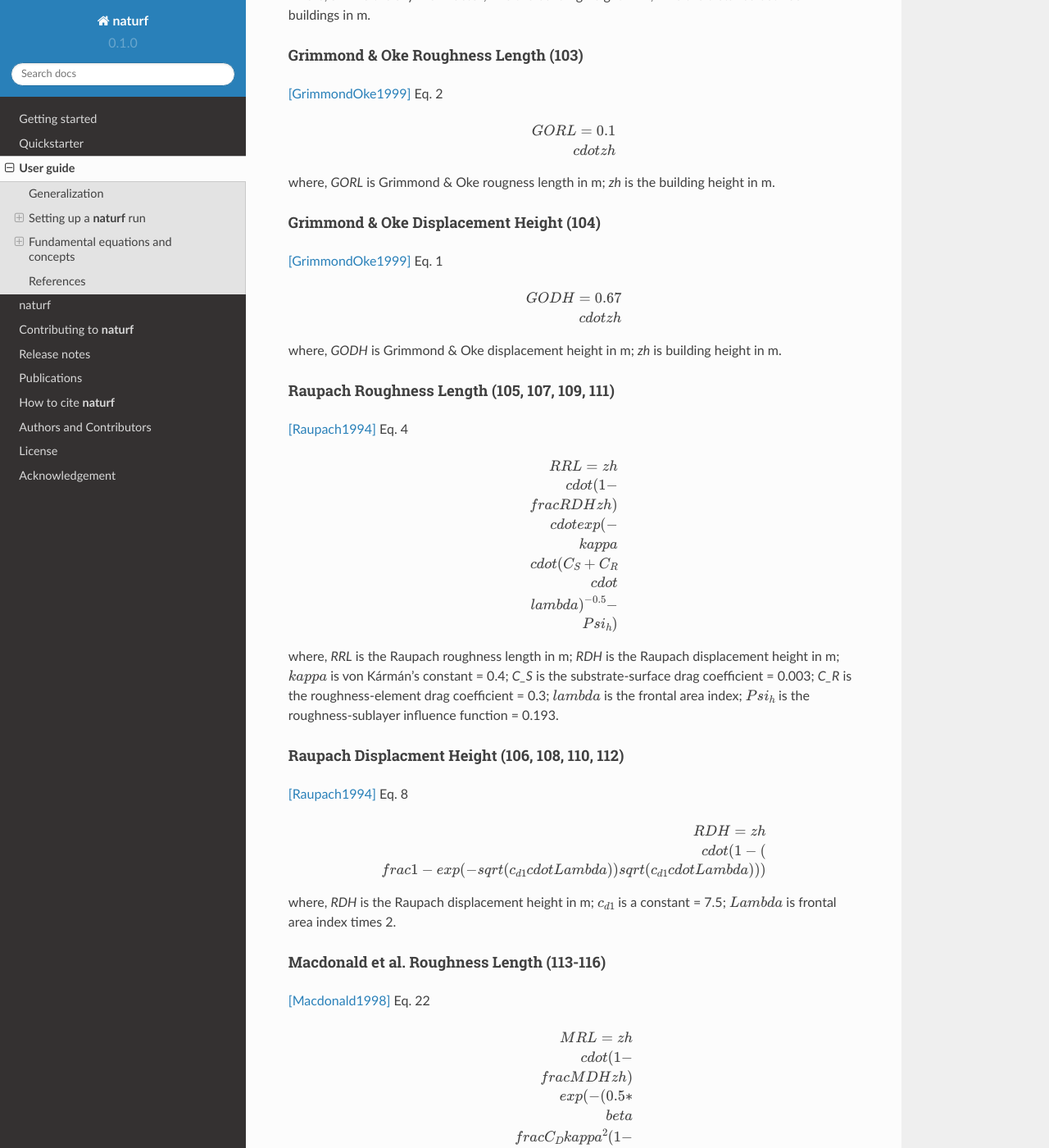
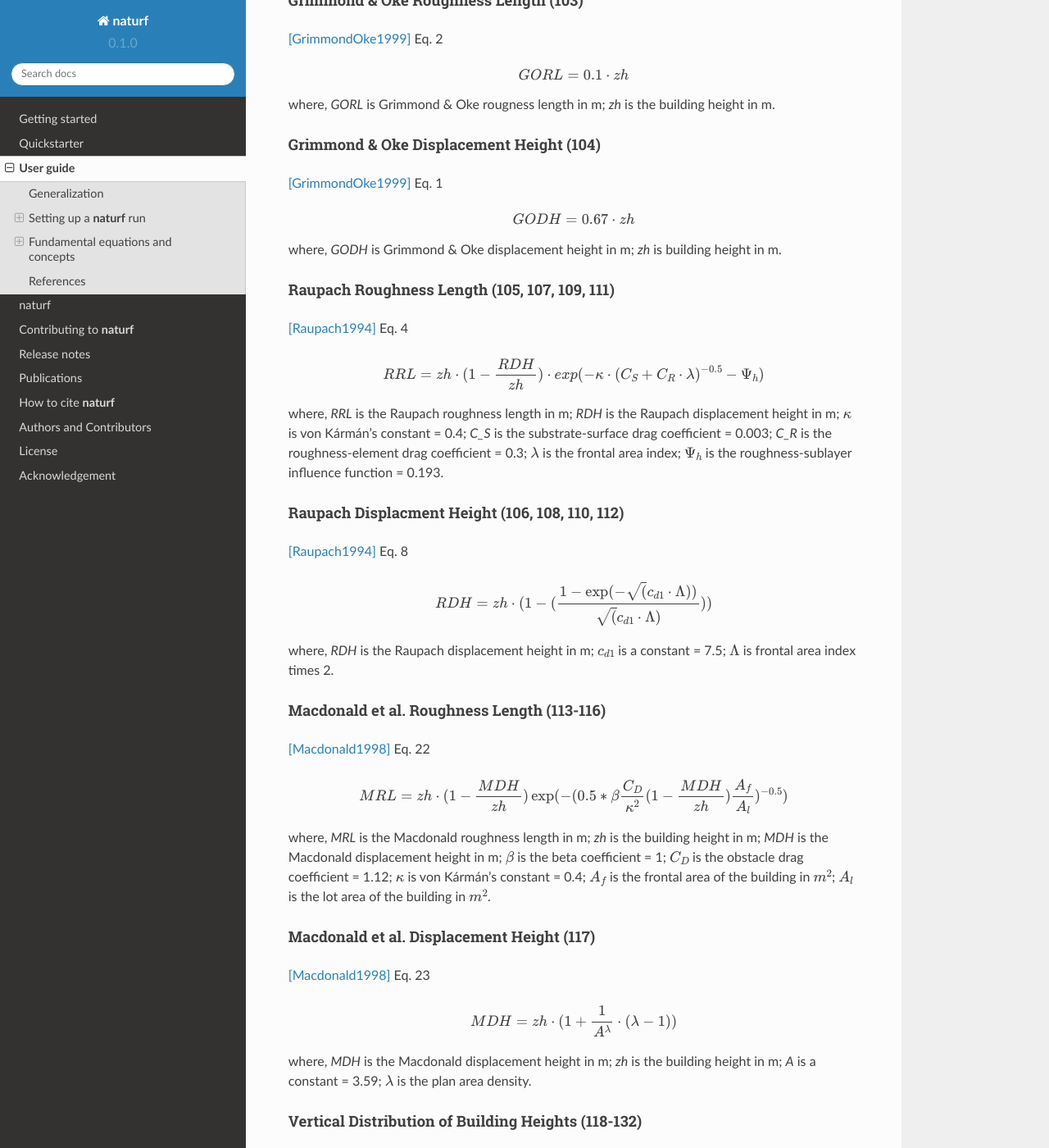
Before and after one commit to IMMM-SFA/naturf, a Sphinx documentation site: the page built from docs/source/user_guide.rst, in a window 1280 px wide and 1400 px high, scrolled down 6017 px. Shown: the whole window at 82% size. Built offline with Sphinx 7.4.7 and the Read the Docs theme 2.0.0, drawn with Linux system fonts in a browser that asks for light colours; formulas are drawn with MathJax 3; some of the changed text lies outside the part shown.

Commit message:
render equations, reorder extensions

```diff
--- a/docs/source/conf.py
+++ b/docs/source/conf.py
@@ -35,19 +35,18 @@ release = version
 # extensions coming with Sphinx (named 'sphinx.ext.*') or your custom
 # ones.
 extensions = [
+    "nbsphinx",
     "sphinx.ext.autodoc",
+    "sphinx.ext.autosectionlabel",
     "sphinx.ext.doctest",
+    "sphinx.ext.githubpages",
+    "sphinx.ext.imgmath",
+    "sphinx.ext.mathjax",
+    "sphinx.ext.napoleon",
     "sphinx.ext.todo",
-    "sphinx.ext.mathjax",
-    "sphinx.ext.imgmath",
     "sphinx.ext.viewcode",
-    "sphinx.ext.githubpages",
-    "sphinx.ext.napoleon",
-    "sphinx.ext.mathjax",
-    "sphinx.ext.autosectionlabel",
+    "sphinx_panels",
     "sphinx_rtd_theme",
-    "sphinx_panels",
-    "nbsphinx",
 ]
 
 # Add any paths that contain templates here, relative to this directory.
--- a/docs/source/user_guide.rst
+++ b/docs/source/user_guide.rst
@@ -53,7 +53,7 @@ Next, assign the y-indices (Note: WRF requires the indexing to begin from the bo
   Second_Index_Y = 32 * ((Number of rows) - !Rows! + 1)
   First_Index_Y = !Second_Index_Y! - 31
 
-The x-indices require an additional step. First, calculate the ``Let_To_Num`` field by turning the letters in the Columns field into numbers using the code below, which can be adjusted to accomodated as many columns as needed:
+The x-indices require an additional step. First, calculate the `Let_To_Num` field by turning the letters in the Columns field into numbers using the code below, which can be adjusted to accomodated as many columns as needed:
 
 .. code-block::
 
@@ -84,7 +84,7 @@ The attribute table should then be exported to an Excel file using the "Table to
 Create CSV file
 ^^^^^^^^^^^^^^^
 
-Now that the tessellation attribute table is an Excel file, all columns can be deleted except for the grid ID column and the indices columns. In new columns, use ``=TEXT(cell, "00000")`` to add leading zeroes to the indices (at least 5 digits are required, more can be added if necessary). In another column, concatenate the indices using ``=CONCAT(cell1,"-",cell2,".",cell3,"-",cell4)``. Copy the ``GRID_ID`` and concatenated index numbers(important: with headers) into a separate spreadsheet and save as a CSV. This CSV will allow **naturf** to assign the correct index name to the corresponsing binary file.
+Now that the tessellation attribute table is an Excel file, all columns can be deleted except for the grid ID column and the indices columns. In new columns, use `=TEXT(cell, "00000")` to add leading zeroes to the indices (at least 5 digits are required, more can be added if necessary). In another column, concatenate the indices using `=CONCAT(cell1,"-",cell2,".",cell3,"-",cell4)`. Copy the `GRID_ID` and concatenated index numbers(important: with headers) into a separate spreadsheet and save as a CSV. This CSV will allow **naturf** to assign the correct index name to the corresponsing binary file.
 
 Spatial join and split by attribute
 ^^^^^^^^^^^^^^^^^^^^^^^^^^^^^^^^^^^
@@ -135,7 +135,7 @@ Frontal Area Density (1-60)
 Frontal area density is the frontal area at a certain height increment divided by the total plan area. **naturf** calculates frontal area density from the four cardinal directions (east, north, west, south) and at 5 meter increments from ground level to 75 meters. Parameters 1-15 represent the north, parameters 16-30 represent the west, parameters 31-45 represent the south, and parameters 46-60 represent the east. For instance, parameter 1 gives the north-facing wall area for each building and its neighbors divided by the total plan area. [Burian2003]_ Eq. 14
 
 .. math::
-  FAD = \\frac{FA}{TPA}
+  FAD = \frac{FA}{TPA}
 
 where `FAD` is Frontal area density; `FA` is the frontal area of the wall from the current direction and height level in :math:`m^2`; `TPA` is the total plan area in :math:`m^2`.
 
@@ -145,7 +145,7 @@ Plan Area Density (61-75)
 Plan area density is the ratio of building plan area to the total plan area, calculated in 5 meter increments from ground level to 75 meters. **naturf** projects the building footprint vertically to the building height, meaning plan area density is the same at every vertical level. [Burian2003]_ Eq. 7
 
 .. math::
-  PAD = \\frac{BPA}{TPA}
+  PAD = \frac{BPA}{TPA}
 
 where, `PAD` is the plan area density; `BPA` is the building plan area in :math:`m^2`; `TPA` is the total plan area in :math:`m^2`.
 
@@ -175,7 +175,8 @@ Area Weighted Mean of Building Heights (94)
 The average height of all buildings within the total plan area weighted by the total plan area. [Burian2003]_ Eq. 3
 
 .. math::
-  AWMH = \\frac{\\Sigma{A_i zh_i}}{\\Sigma{A_i}}
+
+  AWMH = \frac{\Sigma{A_i zh_i}}{\Sigma{A_i}}
 
 where, `AWMH` is the area weighted mean height in m; `A_i` is the current building plan area in `m^2`; `zh_i` is the current building height in m.
 
@@ -190,7 +191,7 @@ Frontal Area Index (96-99)
 Frontal area index is the ratio of the entire frontal area of a building to the total plan area. **naturf** calculates the frontal area index from the four cardinal directions. Because buildings often do not face a cardinal direction head on, **naturf** uses the average alongwind and crosswind distance from the current building centroid to all other building centroids for the total plan area. [Burian2003]_ Eq. 12
 
 .. math::
-  FAI = \\frac{FA}{TPA}
+  FAI = \frac{FA}{TPA}
 
 where, `FAI` is frontal area index; `FA` is the frontal area of the wall from the current direction in :math:`m^2`; `TPA` is the total plan area in :math:`m^2`.
 
@@ -200,7 +201,7 @@ Complete Aspect Ratio (100)
 The ratio of building surface area and exposed ground area to the total plan area. [Burian2003]_ Eq. 15
 
 .. math::
-  CAR = \\frac{BSA + (PA - BPA)}{TPA}
+  CAR = \frac{BSA + (PA - BPA)}{TPA}
 
 where, `BSA` is the building surface area in :math:`m^2`; `BPA` is the building plan area in :math:`m^2`; `TPA` is the total plan area in :math:`m^2`.
 
@@ -210,9 +211,9 @@ Height-to-Width Ratio (101)
 The ratio of the building height to the street width. **naturf** generalizes this as the ratio of average height of buildings in the total plan area to average distance from the current building to all other buildings in the total plan area. If a building has no other buildings in its total plan area, the average distance is set to a default value. [Burian2003]_ Eq. 18
 
 .. math::
-  \\overline{\\lambda_s} = \\frac{\\overline{z_h}}{\\overline{W}}
+  \overline{\lambda_s} = \frac{\overline{z_h}}{\overline{W}}
 
-where, :math:`\\overline{\\lambda_s}` is the average height-to-width ratio; :math:`\\overline{z_h}` is the average building height in m; :math:`\\overline{W}` is the average distance between buildings.
+where, :math:`\overline{\lambda_s}` is the average height-to-width ratio; :math:`\overline{z_h}` is the average building height in m; :math:`\overline{W}` is the average distance between buildings.
 
 Sky-View Factor (102)
 ^^^^^^^^^^^^^^^^^^^^^
@@ -220,9 +221,9 @@ Sky-View Factor (102)
 The fraction of visible sky in a given area. **naturf** generalizes the distance between buildings to be the average distance between the current building and all other buildings in the total plan area.  [Dirksen2019]_ Eq. 1
 
 .. math::
-  SVF = cos(arctan(\\frac{H}{0.5W}))
+  SVF = cos(arctan(\frac{H}{0.5W}))
 
-where, `SVF`` is the sky-view factor; `H` is the building height in m; `W` is the distance between buildings in m.
+where, `SVF` is the sky-view factor; `H` is the building height in m; `W` is the distance between buildings in m.
 
 Grimmond & Oke Roughness Length (103)
 ^^^^^^^^^^^^^^^^^^^^^^^^^^^^^^^^^^^^^
@@ -230,7 +231,7 @@ Grimmond & Oke Roughness Length (103)
 [GrimmondOke1999]_ Eq. 2
 
 .. math::
-  GORL = 0.1 \\cdot zh
+  GORL = 0.1 \cdot zh
 
 where, `GORL` is Grimmond & Oke rougness length in m; `zh` is the building height in m.
 
@@ -240,7 +241,7 @@ Grimmond & Oke Displacement Height (104)
 [GrimmondOke1999]_ Eq. 1
 
 .. math::
-  GODH = 0.67 \\cdot zh
+  GODH = 0.67 \cdot zh
 
 where, `GODH` is Grimmond & Oke displacement height in m; `zh` is building height in m.
 
@@ -251,9 +252,9 @@ Raupach Roughness Length (105, 107, 109, 111)
 [Raupach1994]_ Eq. 4
 
 .. math::
-  RRL = zh \\cdot (1 - \\frac{RDH}{zh}) \\cdot exp(-\\kappa \\cdot (C_{S} + C_{R} \\cdot \\lambda)^{-0.5} - \\Psi_{h})
+  RRL = zh \cdot (1 - \frac{RDH}{zh}) \cdot exp(-\kappa \cdot (C_{S} + C_{R} \cdot \lambda)^{-0.5} - \Psi_{h})
 
-where, `RRL` is the Raupach roughness length in m; `RDH` is the Raupach displacement height in m; :math:`\\kappa` is von Kármán's constant = 0.4; `C_S` is the substrate-surface drag coefficient = 0.003; `C_R` is the roughness-element drag coefficient = 0.3; :math:`\\lambda` is the frontal area index; :math:`\\Psi_h` is the roughness-sublayer influence function = 0.193.
+where, `RRL` is the Raupach roughness length in m; `RDH` is the Raupach displacement height in m; :math:`\kappa` is von Kármán's constant = 0.4; `C_S` is the substrate-surface drag coefficient = 0.003; `C_R` is the roughness-element drag coefficient = 0.3; :math:`\lambda` is the frontal area index; :math:`\Psi_h` is the roughness-sublayer influence function = 0.193.
 
 
 Raupach Displacment Height (106, 108, 110, 112)
@@ -262,9 +263,9 @@ Raupach Displacment Height (106, 108, 110, 112)
 [Raupach1994]_ Eq. 8
 
 .. math::
-  RDH = zh \\cdot (1 - (\\frac{1 - \\exp(-\\sqrt(c_{d1} \\cdot \\Lambda))}{\\sqrt(c_{d1} \\cdot \\Lambda)}))
+  RDH = zh \cdot (1 - (\frac{1 - \exp(-\sqrt(c_{d1} \cdot \Lambda))}{\sqrt(c_{d1} \cdot \Lambda)}))
 
-where, `RDH` is the Raupach displacement height in m; :math:`c_{d1}` is a constant = 7.5; :math:`\\Lambda` is frontal area index times 2.
+where, `RDH` is the Raupach displacement height in m; :math:`c_{d1}` is a constant = 7.5; :math:`\Lambda` is frontal area index times 2.
 
 Macdonald et al. Roughness Length (113-116)
 ^^^^^^^^^^^^^^^^^^^^^^^^^^^^^^^^^^^^^^^^^^^
@@ -272,9 +273,9 @@ Macdonald et al. Roughness Length (113-116)
 [Macdonald1998]_ Eq. 22
 
 .. math::
-  MRL = zh \\cdot (1 - \\frac{MDH}{zh})\\exp(-(0.5*\\beta\\frac{C_{D}}{\\kappa^2}(1 - \\frac{MDH}{zh})\\frac{A_{f}}{A_{l}})^{-0.5})
+  MRL = zh \cdot (1 - \frac{MDH}{zh})\exp(-(0.5*\beta\frac{C_{D}}{\kappa^2}(1 - \frac{MDH}{zh})\frac{A_{f}}{A_{l}})^{-0.5})
 
-where, `MRL` is the Macdonald roughness length in m; `zh` is the building height in m; `MDH` is the Macdonald displacement height in m; :math:`\\beta`` is the beta coefficient = 1; :math:`C_D` is the obstacle drag coefficient = 1.12; :math:`\\kappa`` is von Kármán's constant = 0.4; :math:`A_f` is the frontal area of the building in :math:`m^2`; :math:`A_l` is the lot area of the building in :math:`m^2`.
+where, `MRL` is the Macdonald roughness length in m; `zh` is the building height in m; `MDH` is the Macdonald displacement height in m; :math:`\beta` is the beta coefficient = 1; :math:`C_D` is the obstacle drag coefficient = 1.12; :math:`\kappa` is von Kármán's constant = 0.4; :math:`A_f` is the frontal area of the building in :math:`m^2`; :math:`A_l` is the lot area of the building in :math:`m^2`.
 
 Macdonald et al. Displacement Height (117)
 ^^^^^^^^^^^^^^^^^^^^^^^^^^^^^^^^^^^^^^^^^^
@@ -282,9 +283,9 @@ Macdonald et al. Displacement Height (117)
 [Macdonald1998]_ Eq. 23
 
 .. math::
-  MDH = zh \\cdot (1 + \\frac{1}{A^\\lambda} \\cdot (\\lambda - 1))
+  MDH = zh \cdot (1 + \frac{1}{A^\lambda} \cdot (\lambda - 1))
 
-where, `MDH` is the Macdonald displacement height in m; `zh` is the building height in m; `A` is a constant = 3.59; :math:`\\lambda` is the plan area density.
+where, `MDH` is the Macdonald displacement height in m; `zh` is the building height in m; `A` is a constant = 3.59; :math:`\lambda` is the plan area density.
 
 Vertical Distribution of Building Heights (118-132)
 ^^^^^^^^^^^^^^^^^^^^^^^^^^^^^^^^^^^^^^^^^^^^^^^^^^^
```
